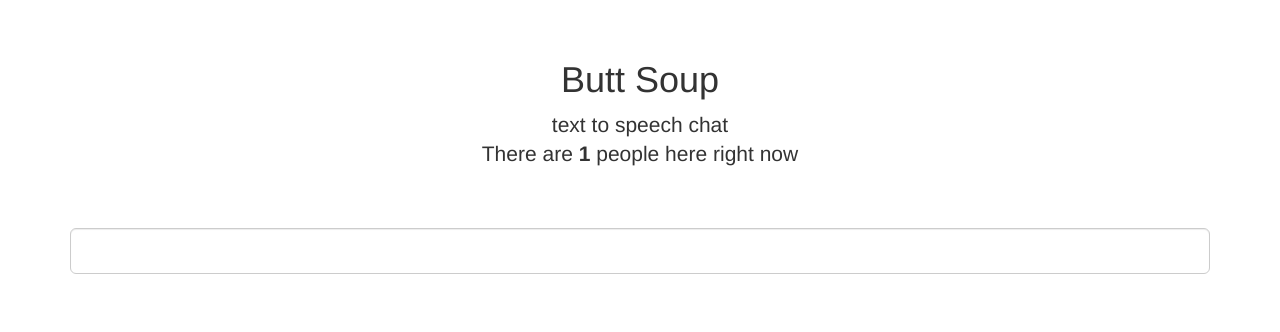
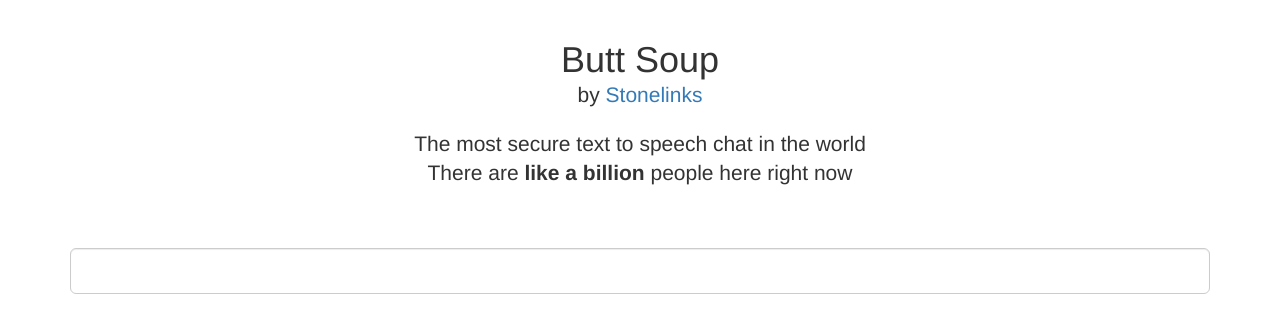
Before and after one commit to Stonelinks/buttsoup, a website: page public/index.html in a window 1280 px wide. Drawn offline with nearby package versions, Linux system fonts and the light colour scheme; no server answers.

Commit message:
added link to my github

```diff
--- a/public/index.html
+++ b/public/index.html
@@ -1,8 +1,6 @@
 <!DOCTYPE html>
-
 <html>
 <head>
-
     <script src="/socket.io/socket.io.js"></script>
     <script src="//ajax.googleapis.com/ajax/libs/jquery/1.10.2/jquery.min.js"></script>
     <script src="//netdna.bootstrapcdn.com/bootstrap/3.0.0/js/bootstrap.min.js"></script>
@@ -10,31 +8,24 @@
     <link href="//netdna.bootstrapcdn.com/bootstrap/3.0.0/css/bootstrap.min.css" rel="stylesheet">
     <link href="/css/default.css" rel="stylesheet">
     <script src="/js/app.js"></script>
-
     <title>Butt Soup</title>
 </head>
-
 <body>
-
     <div class="container">
-
         <div class="headliner">
-            <h1>Butt Soup</h1>
-            <p class="lead">text to speech chat<br> There are <b class="counter">1</b> people here right now</p>
+            <h1 style="display: inline;">Butt Soup</h1><p class="lead">by <a href="https://github.com/stonelinks">Stonelinks</a></p>
+            <p class="lead">The most secure text to speech chat in the world <br>
+            There are <b class="counter">like a billion</b> people here right now</p>
         </div>
-
         <form id="chat-input">
             <div class="form-group">
                 <input type="text" class="form-control input-lg">
             </div>
         </form>
-
         <div id="message-log">
         </div>
-
         <div id="audio">
         </div>
-
     </div>
 </body>
 </html>
```
